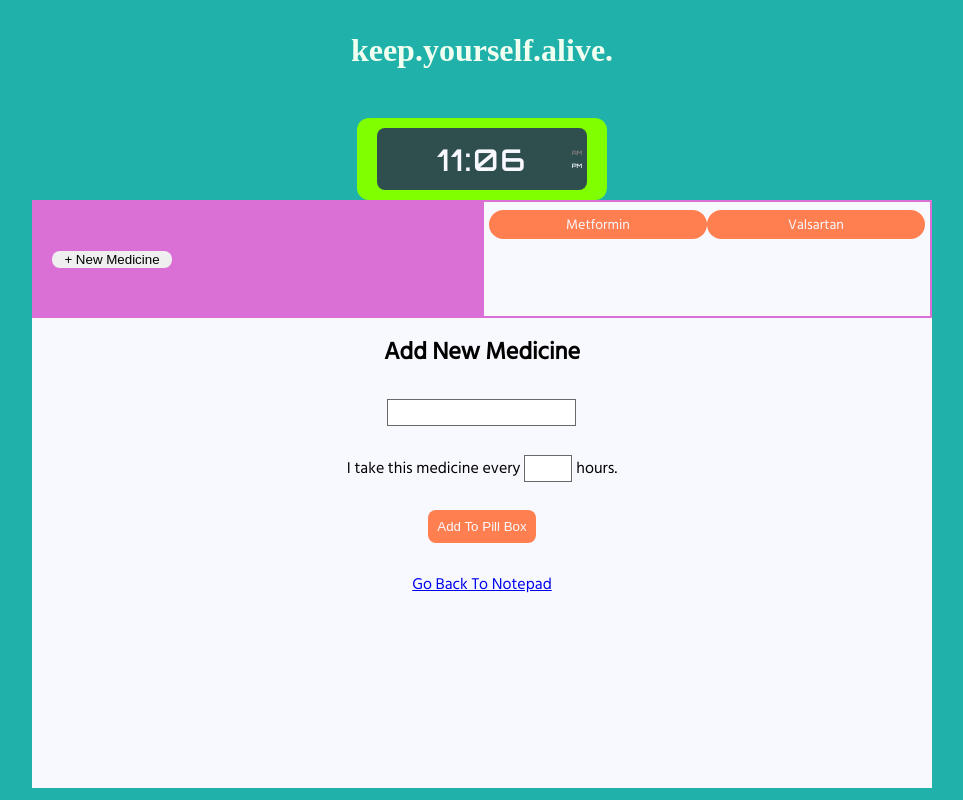
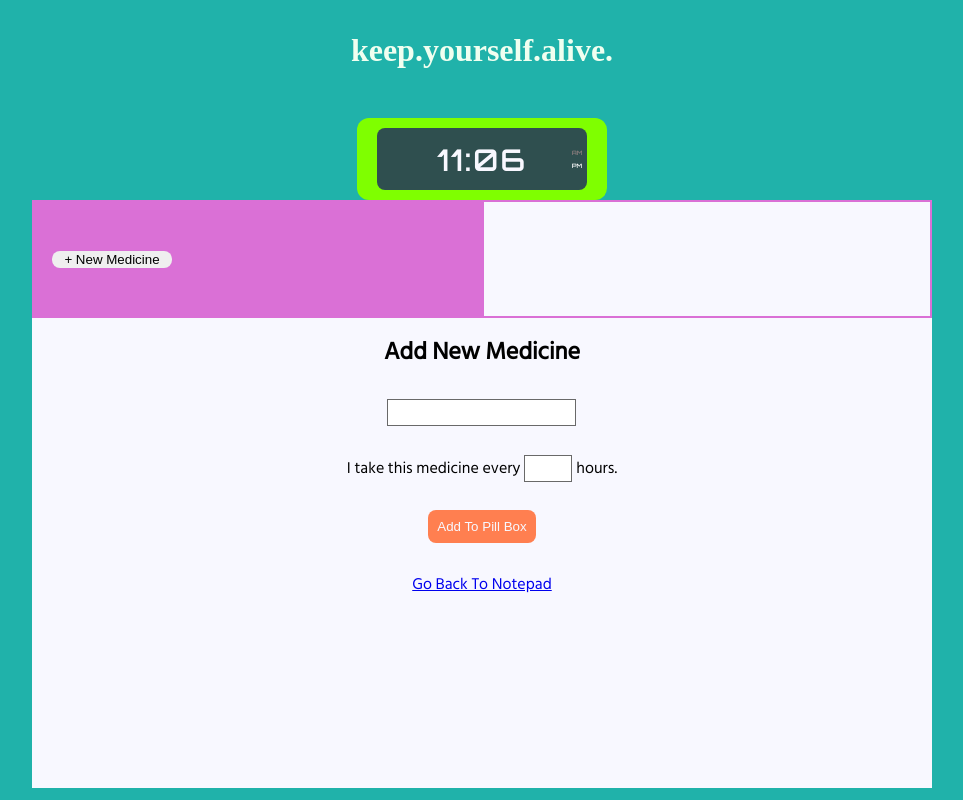
Before and after one commit to PierreLampre/medicine-tracker, a React (Create React App) app: page /new-medicine in a window 1280 px wide. Shown: the whole page, without its empty margins (158-1121 px from the left). Built offline with nearby package versions, Linux system fonts and the light colour scheme; a web font is replaced by a local one.

Commit message:
functionality addition: when new medication is added to pillBox array, the new pill is displayed in the pillbox ui in Setter.  Individual pills need to be made into a component

```diff
--- a/src/components/Setter/Setter.js
+++ b/src/components/Setter/Setter.js
@@ -2,7 +2,7 @@ import React from 'react';
 import { Link } from "react-router-dom";
 import "./setter.css";
 
-const Setter = () => {
+const Setter = (props) => {
     return (
 
             <div className="setter">
@@ -12,8 +12,10 @@ const Setter = () => {
                 </Link>
                 </div>
                 <div className="pill-box">
-                    <div className="pill">Metformin</div>
-                    <div className="pill">Valsartan</div>
+                    {props.pillBox.length > 0 ?
+                    props.pillBox.map(pill => (
+                        <div className="pill">{pill.name}</div>
+                    )) : null}
                 </div>
             </div>
 
--- a/src/components/Setter/setter.css
+++ b/src/components/Setter/setter.css
@@ -32,6 +32,7 @@
     align-items: center;
     background: ghostwhite;
     border: 2px solid orchid;
+    font-size: 9px;
 }
 
 .pill {
--- a/src/components/Views/Views.js
+++ b/src/components/Views/Views.js
@@ -17,7 +17,7 @@ const Views = () => {
     function handleSetPill(name, interval) {
         setPill({
             name: name,
-            interval: interval
+            interval: parseInt(interval)
         });
     }
 
@@ -31,7 +31,7 @@ const Views = () => {
     return (
         <div className="views">
             <BrowserRouter>
-                <Setter />
+                <Setter pillBox={pillBox}/>
                 <Switch>
                     <Route exact path="/">
                         <Notepad />
```
Also changed, not shown: 2 other files (tests, documents, lock files or other folders).
